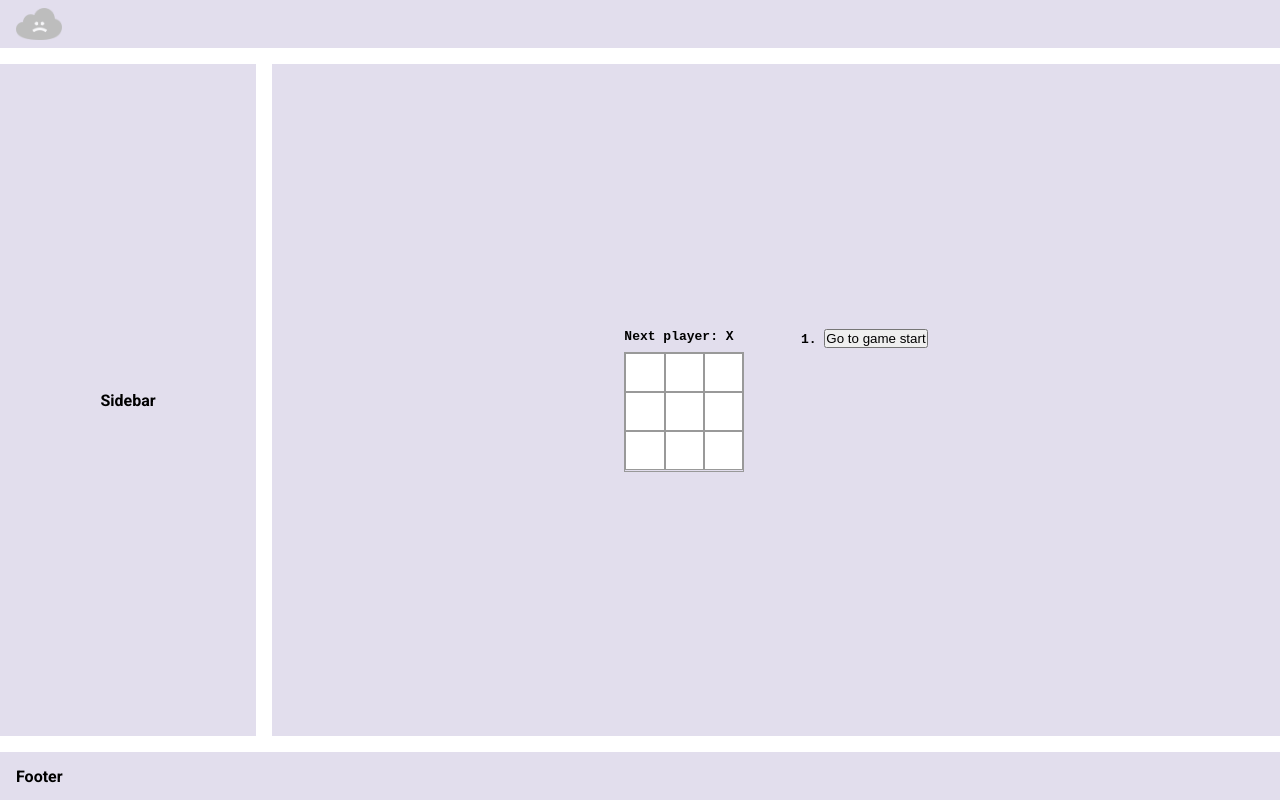
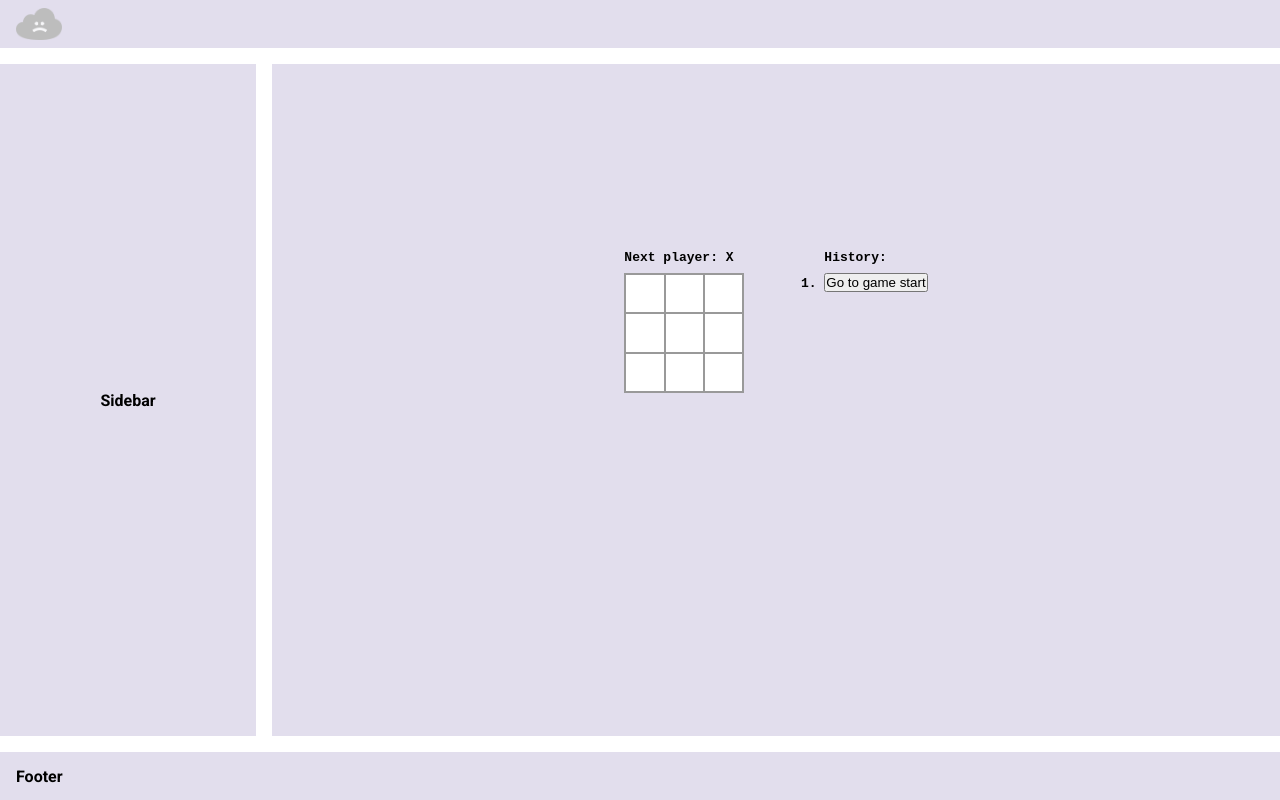
Before and after one commit to azakharo/tic-tac-toe, a React (Vite) app: page /main in a window 1280 px wide. Built offline with nearby package versions, Linux system fonts and the light colour scheme.

Commit message:
history: improved layout

```diff
--- a/src/components/Board.tsx
+++ b/src/components/Board.tsx
@@ -17,6 +17,7 @@ export default function Board({ nextPlayer, squares, onSquaresChange }: Props) {
     if (squares[i] || winner) {
       return;
     }
+
     const nextSquares = squares.slice();
     nextSquares[i] = nextPlayer;
     onSquaresChange(nextSquares);
--- a/src/components/Game.tsx
+++ b/src/components/Game.tsx
@@ -30,7 +30,10 @@ export default function Game() {
         <Board nextPlayer={nextPlayer} squares={currentSquares} onSquaresChange={handleSquaresChange}/>
       </div>
 
-      <ol style={{marginLeft: '5rem'}}>
+      <div style={{marginLeft: '5rem', minHeight: 300}}>
+        <div style={{marginBottom: 8}}>History:</div>
+
+        <ol>
           {history.map((_, historyIndex) => {
             const description =
               historyIndex > 0
@@ -38,7 +41,7 @@ export default function Game() {
                 : 'Go to game start'
 
             return (
-            <li key={historyIndex}>
+              <li key={historyIndex} style={{marginBottom: 8}}>
                 <button onClick={() => jumpTo(historyIndex)}>
                   {description}
                 </button>
@@ -47,5 +50,6 @@ export default function Game() {
           })}
         </ol>
       </div>
+    </div>
   )
 }
```
Lines whose indentation alone changed are shown as unchanged.
